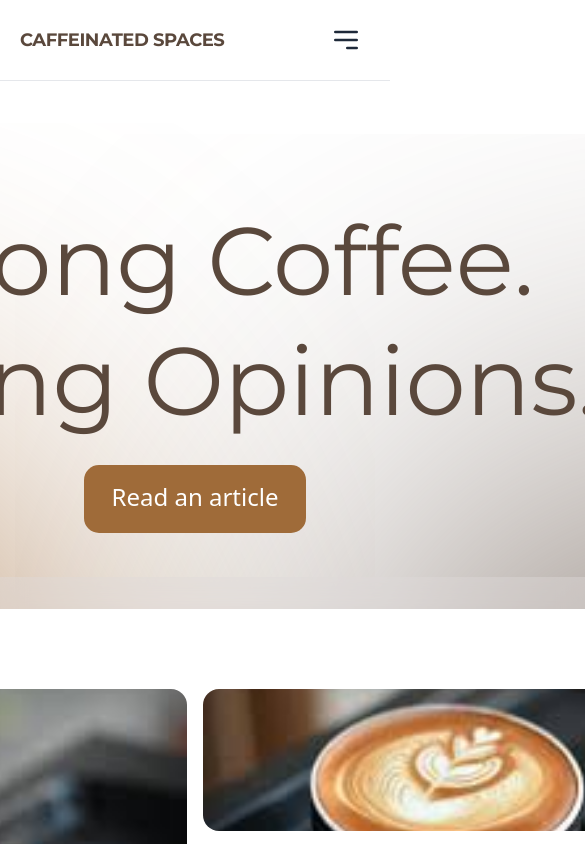
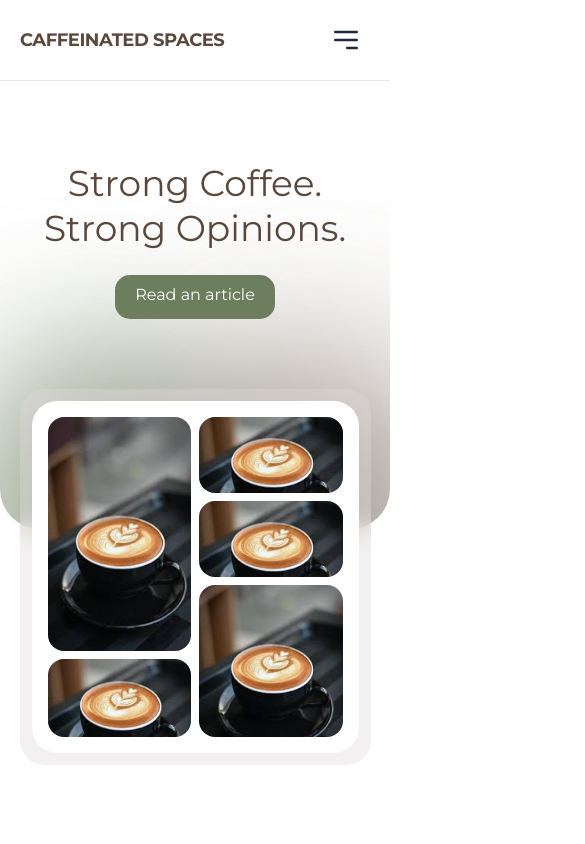
Before and after one commit to Rejeno/COC-Website, a Next.js app in the folder coc-website/: page / in a window 390 px wide. Shown: the top 844 px of the page, 585 px wide, since content can reach past the window. Built offline with nearby package versions, Linux system fonts and the light colour scheme.

Commit message:
implement responsiveness to hero section of landing

```diff
--- a/coc-website/app/page.tsx
+++ b/coc-website/app/page.tsx
@@ -10,54 +10,55 @@ export default function Hero() {
     <section className="relative w-full flex flex-col items-center bg-white">
 
       {/* --- PART 1: GRAY BACKGROUND SECTION --- */}
-      <div className="relative h-204 w-360 bg-white pt-30 px-4 flex flex-col items-center text-center gap-10 rounded-b-[40px] overflow-hidden">
+      <div className="relative h-112 md:h-204 w-full md:w-360 bg-white pt-20 md:pt-30 px-4 flex flex-col items-center text-center gap-10 rounded-b-[40px] overflow-hidden">
 
-        {/* DECORATIVE ELLIPSES (Positioned absolute bottom-left/right of this gray box) */}
+        {/* DECORATIVE ELLIPSES */}
         <div className="absolute bottom-0 left-0 z-0 pointer-events-none">
           <Image
-            src="/hero-images/ellipse1.svg"
+            src="/hero-images/ellipse3.svg"
             alt="Gradient Blur Left"
-            width={900}
+            width={1000}
             height={1000}
-            className="object-contain"
+            className="object-contain opacity-60 md:opacity-100"
           />
         </div>
         <div className="absolute bottom-0 right-0 z-0 pointer-events-none">
           <Image
             src="/hero-images/ellipse2.svg"
             alt="Gradient Blur Right"
-            width={900}
+            width={1000}
             height={1000}
-            className="object-contain"
+            className="object-contain opacity-60 md:opacity-100"
           />
         </div>
 
-        {/* TEXT CONTENT (z-10 to sit above ellipses) */}
+        {/* TEXT CONTENT */}
         <div className="relative z-10 space-y-6 max-w-5xl">
-          <h1 className={`${montserrat.className} text-8xl text-brand-brown font-medium leading-tight`}>
-            <span className="block whitespace-nowrap">Strong Coffee.</span>
-            <span className="block whitespace-nowrap">Strong Opinions.</span>
+          <h1 className={`${montserrat.className} text-4xl md:text-8xl text-brand-brown font-normal leading-tight`}>
+            <span className="block md:whitespace-nowrap">Strong Coffee.</span>
+            <span className="block md:whitespace-nowrap">Strong Opinions.</span>
           </h1>
 
-          <button className="bg-accent-brown hover:bg-[#8e6a45] text-white px-7 pt-4 pb-5 rounded-[15px] text-2xl font-medium transition-colors duration-200">
+          <button className={`${montserrat.className} bg-brand-green cursor-pointer text-white px-5 pt-2 pb-3 md:px-7 md:pt-4 md:pb-5 rounded-[15px] text-md md:text-2xl font-medium transition-colors duration-200`}>
             Read an article
           </button>
         </div>
       </div>
 
       {/* --- PART 2: THE CARD --- */}
-      <div className="relative z-20 -mt-80 w-300">
+       <div className="relative z-20 -mt-35 md:-mt-80 w-[90%] md:w-300 pb-10 md:pb-0">
+
         {/* Outer Grayish Transparent Border Wrapper */}
-        <div className="bg-[#DFDADA69] w-full p-8 rounded-[25px] backdrop-blur-md">
+        <div className="bg-[#DFDADA69] w-full p-3 md:p-8 rounded-[25px] backdrop-blur-md">
 
           {/* Inner White Card */}
-          <div className="w-full bg-white backdrop-blur-md p-20 rounded-[25px]">
+          <div className="w-full bg-white backdrop-blur-md p-4 md:p-20 rounded-[25px]">
 
             {/* Grid Layout */}
-            <div className="grid grid-cols-2 gap-4 h-150">
+            <div className="grid grid-cols-2 gap-2 md:gap-4 h-80 md:h-150">
 
               {/* Left Column Images */}
-              <div className="flex flex-col gap-4 h-full">
+              <div className="flex flex-col gap-2 md:gap-4 h-full">
                 {/* Large Top */}
                 <div className="relative w-full flex-3 min-h-0 overflow-hidden rounded-2xl">
                   <Image
@@ -79,7 +80,7 @@ export default function Hero() {
               </div>
 
               {/* Right Column Images */}
-              <div className="flex flex-col gap-4 h-full">
+              <div className="flex flex-col gap-2 md:gap-4 h-full">
                 {/* Small Top */}
                 <div className="relative w-full flex-1 min-h-0 overflow-hidden rounded-2xl">
                   <Image
```
